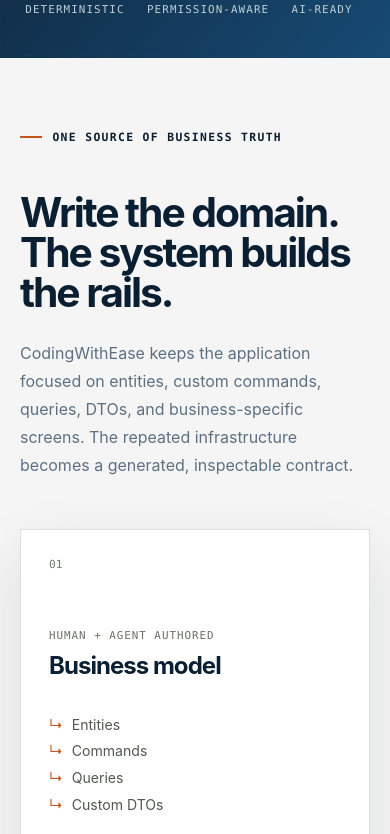
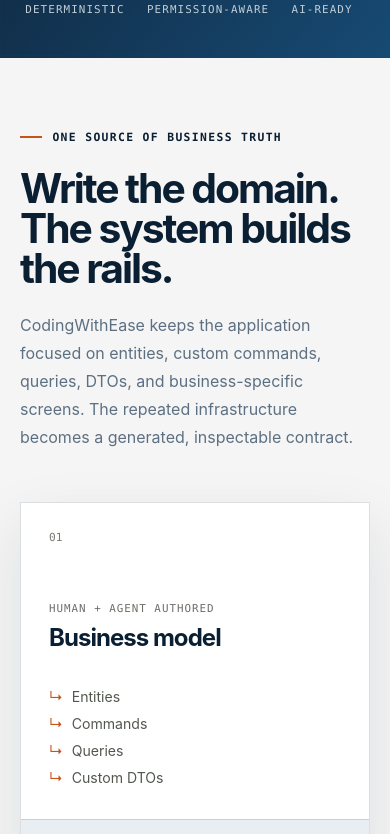
Before and after one commit to lucianbumb/CodingWithEase_Website, a plain HTML site: page index.html in a window 390 px wide. Shown: the part 1239-2073 px from the top of the page. Drawn offline with Linux system fonts and the light colour scheme.

Commit message:
Fix section heading layouts

```diff
--- a/assets/styles.css
+++ b/assets/styles.css
@@ -359,10 +359,35 @@
 .security-intro,
 .lineage-heading,
 .services-heading {
-  grid-template-columns: minmax(160px, .55fr) minmax(380px, 1.25fr) minmax(240px, .75fr);
+  grid-template-columns: minmax(0, 1.35fr) minmax(280px, .65fr);
+  column-gap: clamp(2.5rem, 6vw, 6rem);
+  row-gap: 1.4rem;
+  align-items: end;
   max-width: 1500px;
   margin-inline: auto;
   width: 100%;
+}
+.section-heading > .eyebrow,
+.security-intro > .eyebrow,
+.lineage-heading > .eyebrow,
+.services-heading > .eyebrow {
+  grid-column: 1 / -1;
+  margin-bottom: .15rem;
+}
+.section-heading > h2,
+.security-intro > h2,
+.lineage-heading > h2,
+.services-heading > h2 {
+  grid-column: 1;
+  max-width: 920px;
+}
+.section-heading > p:last-child,
+.security-intro > p:last-child,
+.lineage-heading > p:last-child,
+.services-heading > p:last-child {
+  grid-column: 2;
+  justify-self: end;
+  max-width: 440px;
 }
 .section-heading h2,
 .security h2,
@@ -397,14 +422,23 @@
 
 .positioning {
   display: grid;
-  grid-template-columns: minmax(150px, .35fr) minmax(480px, 1.35fr) minmax(230px, .55fr);
+  grid-template-columns: minmax(0, 1.4fr) minmax(280px, .6fr);
+  column-gap: clamp(2.5rem, 6vw, 6rem);
+  row-gap: 1.4rem;
   align-content: center;
   color: white;
   background: var(--blue);
 }
+.positioning-label { grid-column: 1 / -1; }
 .positioning blockquote { max-width: 980px; }
 .positioning blockquote span { color: var(--signal-light); }
-.positioning > p { color: #d8e3eb; }
+.positioning > p { justify-self: end; max-width: 440px; color: #d8e3eb; }
+
+.ai-title {
+  grid-template-columns: 1fr;
+  gap: 1.4rem;
+}
+.ai-title h2 { max-width: 1100px; }
 
 .audience { background: var(--surface); }
 .audience-header,
@@ -533,6 +567,25 @@
   .lineage-heading,
   .services-heading,
   .positioning { grid-template-columns: 1fr; }
+  .section-heading > h2,
+  .security-intro > h2,
+  .lineage-heading > h2,
+  .services-heading > h2,
+  .section-heading > p:last-child,
+  .security-intro > p:last-child,
+  .lineage-heading > p:last-child,
+  .services-heading > p:last-child,
+  .positioning-label,
+  .positioning blockquote,
+  .positioning > p {
+    grid-column: 1;
+    justify-self: start;
+  }
+  .section-heading > p:last-child,
+  .security-intro > p:last-child,
+  .lineage-heading > p:last-child,
+  .services-heading > p:last-child,
+  .positioning > p { max-width: 680px; }
   .timeline { grid-template-columns: 1fr 1fr; }
   .services-body { grid-template-columns: 1fr; }
   .services-profile h3 { margin-top: 3.5rem; }
```
